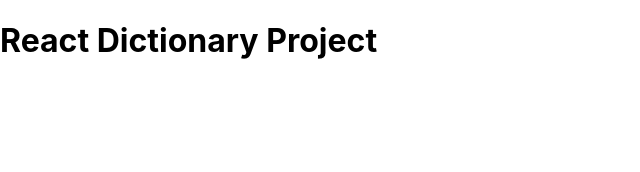
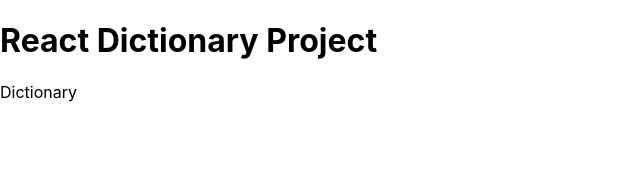
Before and after one commit to Vikkadin/dictionary-app-react, a React (Create React App) app: page / in a window 1280 px wide. Shown: the top 172 px of the page, without its empty margins (0-640 px from the left). Built offline with nearby package versions, Linux system fonts and the light colour scheme.

Commit message:
feat: install bootstrap

```diff
--- a/package.json
+++ b/package.json
@@ -6,6 +6,7 @@
     "@testing-library/jest-dom": "^5.16.5",
     "@testing-library/react": "^13.4.0",
     "@testing-library/user-event": "^13.5.0",
+    "bootstrap": "^5.2.2",
     "react": "^18.2.0",
     "react-dom": "^18.2.0",
     "react-scripts": "5.0.1",
--- a/src/App.js
+++ b/src/App.js
@@ -1,9 +1,11 @@
+import Dictionary from './components/Dictionary';
 import './App.css';
 
 function App() {
   return (
     <div className="App">
       <h1>React Dictionary Project</h1>
+      <Dictionary />
     </div>
   );
 }
--- /dev/null
+++ b/src/components/Dictionary.js
@@ -0,0 +1,9 @@
+import React from 'react'
+
+function Dictionary() {
+    return (
+        <div>Dictionary</div>
+    )
+}
+
+export default Dictionary
```
Also changed, not shown: 1 other file (tests, documents, lock files or other folders).
